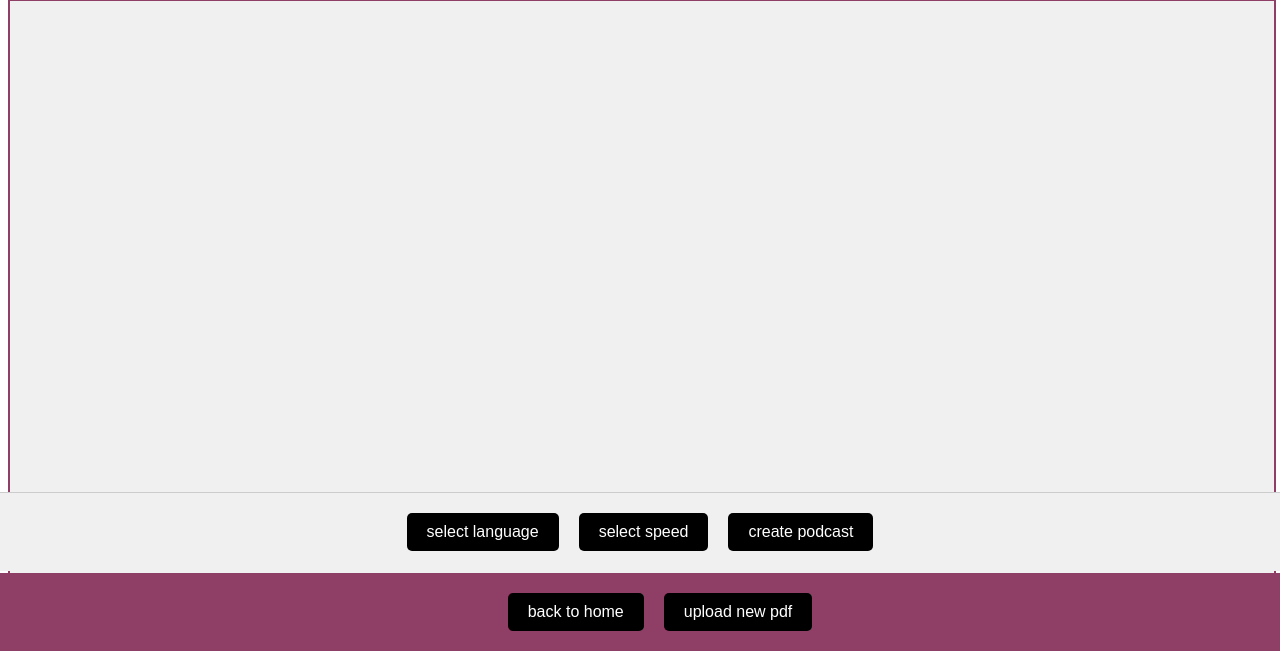
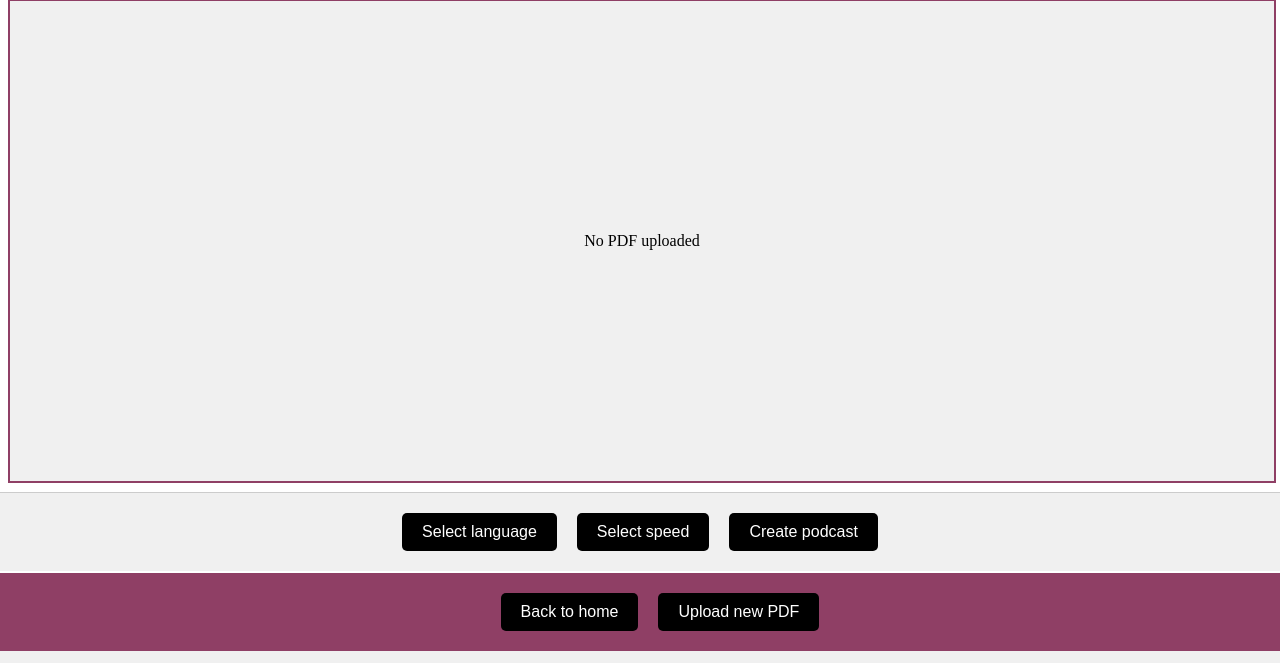
Before and after one commit to timoheyn22/PodClassAI, a Flask app: page /upload in a window 1280 px wide. Shown: the part 149-812 px from the top of the page. Run offline with Flask 3, Linux system fonts and the light colour scheme.

Commit message:
UI upload bisschen angepasst

```diff
--- a/app.py
+++ b/app.py
@@ -23,4 +23,4 @@ def create_podcast():
         return jsonify({"error": str(e)}), 500
 
 if __name__ == '__main__':
-    app.run(debug=True, host='0.0.0.0', port=5008)
+    app.run(debug=True, host='0.0.0.0', port=5016)
--- a/static/upload.css
+++ b/static/upload.css
@@ -1,3 +1,4 @@
+/* Header */
 .header {
     background-color: #8f3f65;
     color: #ffffff;
@@ -5,6 +6,50 @@
     text-align: center;
 }
 
+/* PDF Container */
+.pdf-container {
+    display: flex;
+    justify-content: center;
+    align-items: center;
+    width: 100%;
+    height: calc(80vh - 160px); /* Platz zwischen Header und Buttons */
+    margin: 20px auto;
+    border: 2px solid #8f3f65;
+    background-color: #f0f0f0;
+    overflow: auto;
+}
+
+/* Button Container */
+.button-container {
+    display: flex;
+    justify-content: center;
+    gap: 20px;
+    padding: 20px;
+    background-color: #f0f0f0;
+    border-top: 1px solid #ccc;
+    position: fixed;
+    bottom: 80px;
+    left: 0;
+    right: 0;
+    width: 100%;
+    box-sizing: border-box;
+}
+
+.button-container button {
+    padding: 10px 20px;
+    font-size: 16px;
+    background-color: #000000;
+    color: #ffffff;
+    border: none;
+    border-radius: 5px;
+    cursor: pointer;
+}
+
+.button-container button:hover {
+    background-color: #333333;
+}
+
+/* Footer */
 .upload-footer {
     position: fixed;
     bottom: 0;
@@ -22,59 +67,18 @@
 .upload-footer button {
     padding: 10px 20px;
     font-size: 16px;
-    background-color: #000000; /* Black background */
-    color: #ffffff; /* White text */
+    background-color: #000000;
+    color: #ffffff;
     border: none;
     border-radius: 5px;
     cursor: pointer;
 }
 
 .upload-footer button:hover {
-    background-color: #333333; /* Darker black on hover */
-}
-/* Add this to templates/upload.css */
-.button-container {
-    display: flex;
-    justify-content: center;
-    gap: 20px;
-    padding: 20px;
-    background-color: #f0f0f0; /* Optional: Add a background color */
-    border-top: 1px solid #ccc; /* Optional: Add a top border */
-    position: fixed;
-    bottom: 80px; /* Adjust based on the height of the footer */
-    left: 0;
-    right: 0;
-    width: 100%;
-    box-sizing: border-box;
+    background-color: #333333;
 }
 
-.button-container button {
-    padding: 10px 20px;
-    font-size: 16px;
-    background-color: #000000; /* Black background */
-    color: #ffffff; /* White text */
-    border: none;
-    border-radius: 5px;
-    cursor: pointer;
-}
-
-.button-container button:hover {
-    background-color: #333333; /* Darker black on hover */
-}
-
-.pdf-container {
-    display: flex;
-    justify-content: center;
-    align-items: center;
-    width: 100%;
-    height: 80vh;
-    margin: 20px auto;
-    border: 2px solid #8f3f65;
-    background-color: #f0f0f0;
-}
-
-
-/* Verstecke die Dropdown-Inhalte standardmäßig */
+/* Dropdown */
 .dropdown-content {
     display: none;
     position: absolute;
@@ -84,7 +88,6 @@
     z-index: 1;
 }
 
-/* Zeige die Dropdown-Inhalte, wenn sie aktiv sind */
 .show {
     display: block;
 }
--- a/static/upload.js
+++ b/static/upload.js
@@ -71,6 +71,28 @@ document.addEventListener('DOMContentLoaded', function () {
         });
     }
 
+    // Event listener for PDF upload button and input
+    const pdfInput = document.getElementById('pdfInput');
+    const uploadNewPdfButton = document.getElementById('uploadNewPdfButton');
+    const pdfContainer = document.getElementById('pdfContainer');
+
+    uploadNewPdfButton.addEventListener('click', () => {
+        pdfInput.click();
+    });
+
+    pdfInput.addEventListener('change', (event) => {
+        const file = event.target.files[0];
+        if (file) {
+            const fileURL = URL.createObjectURL(file);
+
+            // Anzeigen des Dateinamens auf dem Button
+            uploadNewPdfButton.textContent = file.name;
+
+            // PDF in den Container einbetten
+            pdfContainer.innerHTML = `<embed src="${fileURL}" type="application/pdf" width="100%" height="100%">`;
+        }
+    });
+
     // Close the dropdown when clicking outside of it
     window.addEventListener('click', function (event) {
         if (!event.target.matches('#selectLanguageButton') && !event.target.matches('#selectSpeedButton')) {
--- a/templates/upload.html
+++ b/templates/upload.html
@@ -10,11 +10,14 @@
     <header class="header">
         <h1>PodClassAI</h1>
     </header>
-    <div id="pdfContainer" class="pdf-container"></div>
+
+    <div id="pdfContainer" class="pdf-container">
+        <p>No PDF uploaded</p>
+    </div>
 
     <div class="button-container">
         <div style="position: relative; display: inline-block;">
-            <button id="selectLanguageButton">select language</button>
+            <button id="selectLanguageButton">Select language</button>
             <div id="languageDropdown" class="dropdown-content">
                 <a href="#">German</a>
                 <a href="#">English</a>
@@ -23,23 +26,24 @@
         </div>
 
         <div style="position: relative; display: inline-block;">
-            <button id="selectSpeedButton">select speed</button>
+            <button id="selectSpeedButton">Select speed</button>
             <div id="speedDropdown" class="dropdown-content">
                 <a href="#">Slow</a>
                 <a href="#">Normal</a>
             </div>
         </div>
-        <button id="createPodcastButton">create podcast</button>
+
+        <button id="createPodcastButton">Create podcast</button>
     </div>
 
     <footer class="upload-footer">
         <form action="/">
-            <button id="backToHomeButton">back to home</button>
+            <button id="backToHomeButton">Back to home</button>
         </form>
-        <button id="uploadNewPdfButton">upload new pdf</button>
+        <button id="uploadNewPdfButton">Upload new PDF</button>
         <input type="file" id="pdfInput" accept="application/pdf" style="display: none;">
     </footer>
 
-    <!-- Skript wird hier geladen -->
     <script src="../static/upload.js"></script>
 </body>
+</html>
```
